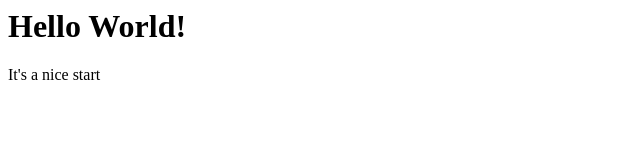
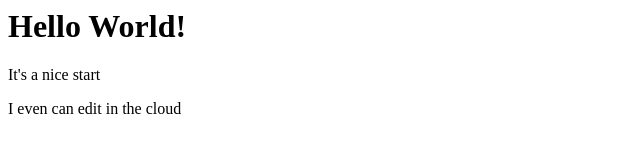
Before and after one commit to denispilet/TestGit, a plain HTML site: page index.html in a window 1280 px wide. Shown: the whole page, without its empty margins (0-640 px from the left). Drawn offline with Linux system fonts and the light colour scheme.

Commit message:
some online updates

```diff
--- a/index.html
+++ b/index.html
@@ -3,5 +3,6 @@
 	<body>
 		<h1>Hello World!</h1>
 		<p>It's a nice start</p>
+		<p>I even can edit in the cloud</p>
 	</body>
 </html>
```
